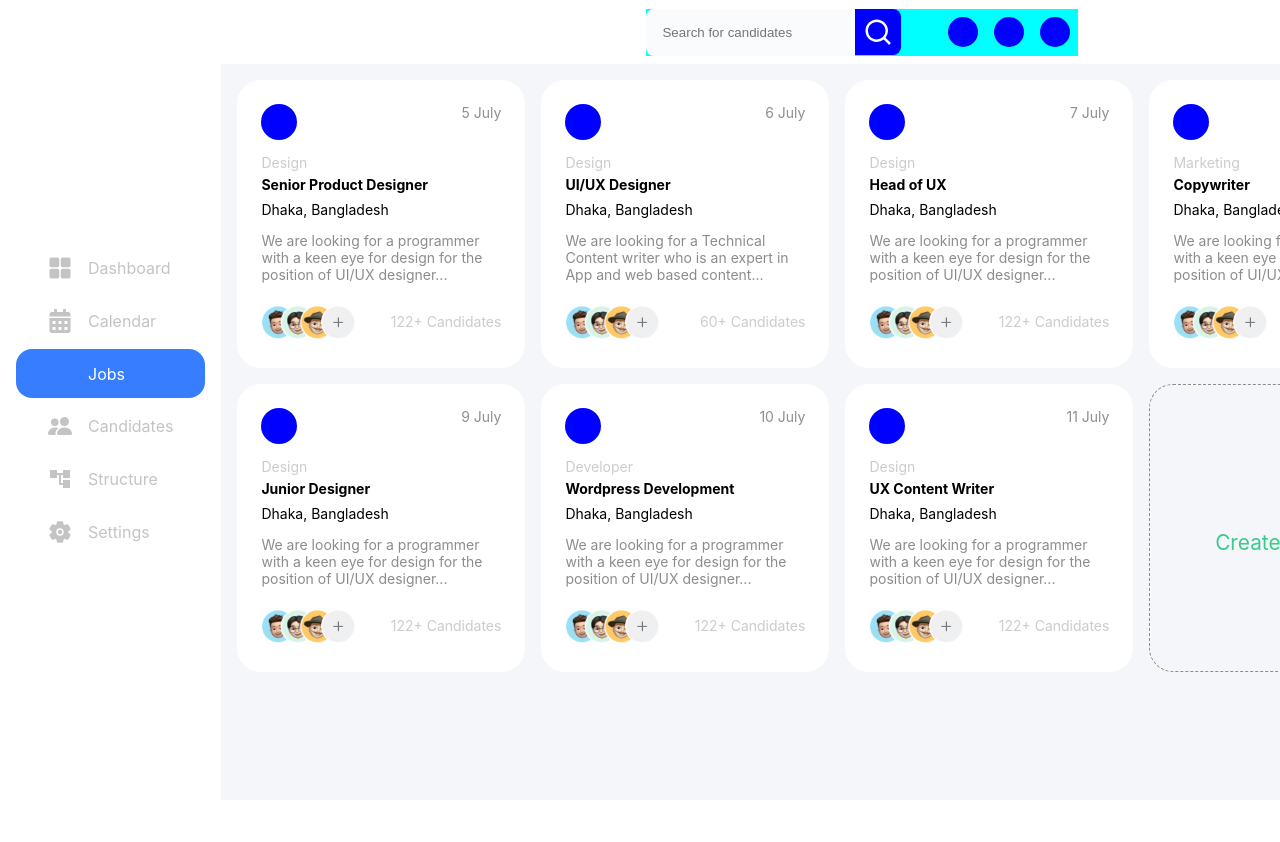
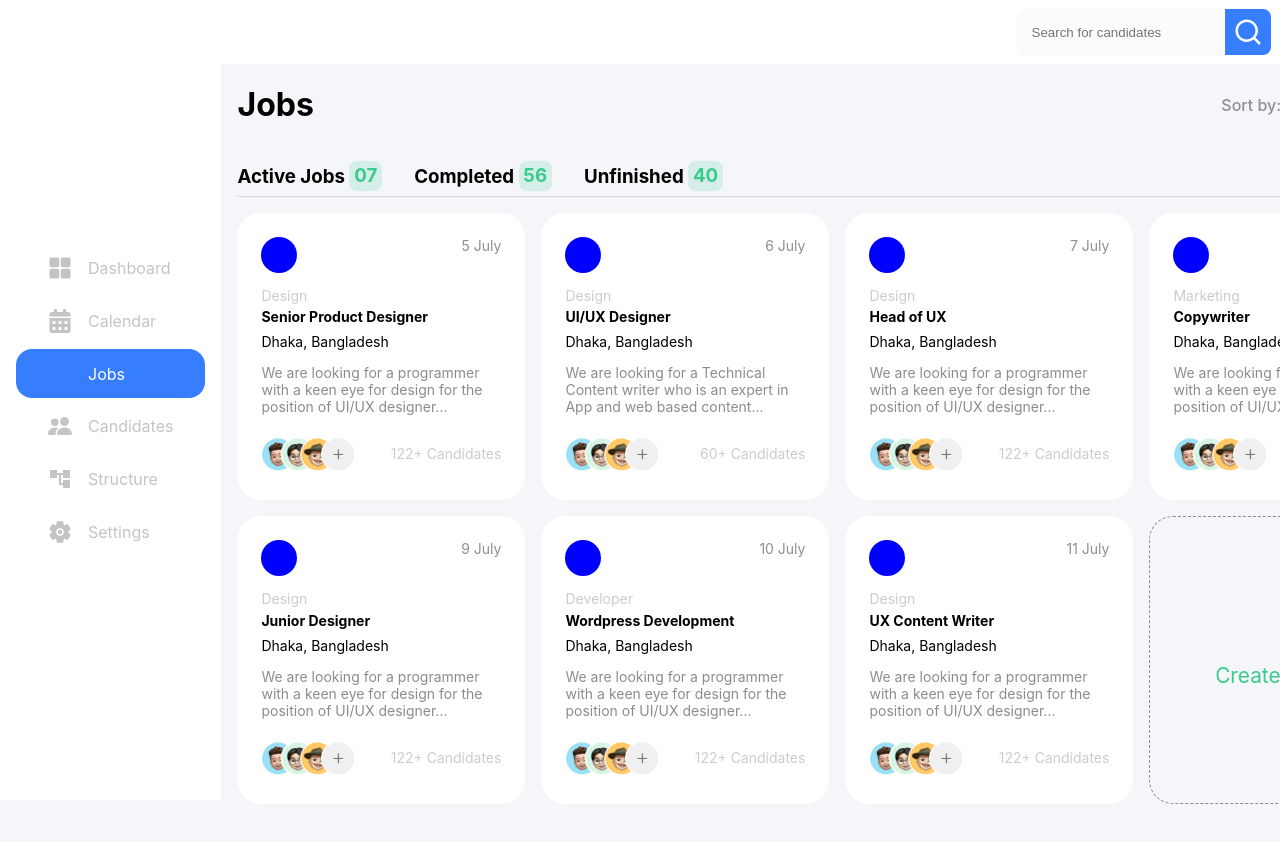
Before and after one commit to Saswati1701/HRMDashboard, a React (Create React App) app: page /Jobs in a window 1280 px wide. Shown: the top 842 px of the page. Before the commit the page ends 800 px from the top, so only its background shows below. Built offline with nearby package versions, Linux system fonts and the light colour scheme; some icons are missing.

Commit message:
jobs navbar built

```diff
--- a/src/components/topbar/Topbar.jsx
+++ b/src/components/topbar/Topbar.jsx
@@ -1,6 +1,9 @@
 import React from 'react'
 import './topbar.css'
 import { RiSearchLine } from "react-icons/ri";
+import { BsQuestionCircleFill } from "react-icons/bs";
+import { BiSolidBellRing } from "react-icons/bi";
+
 
 const Topbar = () => {
   return (
@@ -8,11 +11,11 @@ const Topbar = () => {
       <div className='place-search-profile'>
         <div className='search-bar'>
           <input type="text" placeholder="Search for candidates" style={{border:'none', padding:'1rem' , borderRadius:'0.5rem 0 0 0.5rem',  backgroundColor:"#FAFBFD  "}} />
-          <RiSearchLine color='white' size={30} style={{ backgroundColor:"blue", borderRadius:'0 0.5rem 0.5rem 0', padding:'0.5rem'}}/>
+          <RiSearchLine color='white' size={30} style={{ backgroundColor:"#377DFF", borderRadius:'0 0.5rem 0.5rem 0', padding:'0.5rem'}}/>
         </div>
         <div className="profile">
-          <div className='circles'></div>
-          <div className='circles'></div>
+          <BsQuestionCircleFill/>
+          <BiSolidBellRing/>
           <div className='circles'></div>
         </div>
       </div>
--- a/src/components/topbar/topbar.css
+++ b/src/components/topbar/topbar.css
@@ -4,9 +4,9 @@
     width: 100%;
     display: flex;
     flex-direction: row;
-    justify-content: center;
+    justify-content: flex-end;
     align-items: center;
-    padding:2rem 1.5rem;
+    padding:2rem 1rem 2rem 2rem;
 
 }
 
@@ -15,7 +15,7 @@
     justify-content: space-between;
     align-items: center;
     width: 35%;
-    background-color: aqua;
+    margin-right: 2.5rem;
 }
 .search-bar{
     display: flex;
@@ -28,7 +28,7 @@
 .circles{
     height: 30px;
     width: 30px;
-    background-color: blue;
+    background-color: #377DFF;
     border-radius: 50%;
     margin: 0.5rem;
 }
--- a/src/containers/jobs/Jobs.jsx
+++ b/src/containers/jobs/Jobs.jsx
@@ -3,6 +3,9 @@ import './jobs.css'
 import Avatars from '../../images/avatars.png'
 import { HiOutlinePlus } from "react-icons/hi";
 import Topbar from '../../components/topbar/Topbar';
+import { Divider } from '@mui/material';
+import { BiSolidCalendar } from "react-icons/bi";
+import { BsQuestionCircleFill } from "react-icons/bs";
 
 
 const jobInfo=[
@@ -91,6 +94,18 @@ const Jobs = () => {
   return (
     <div>
       <Topbar/>
+      <div className='jobs-header'>
+        <div className='jobs-title'>
+          <h1>Jobs</h1>
+          <p className='sort' > <span style={{color:'#8F8F8F'}}>Sort by: </span> <span>Creation date</span> <span style={{display:'flex', justifyContent:'center', alignItems:'center'}}><BiSolidCalendar size={25}/></span></p>
+        </div>
+        <div className='jobs-nav'>
+          <h3>Active Jobs <span className='jobs-nav-count'>07</span></h3>
+          <h3>Completed <span className='jobs-nav-count'>56</span></h3>
+          <h3>Unfinished <span className='jobs-nav-count'>40</span></h3>
+        </div>
+        <Divider/>
+      </div>
       <div className='Jobs'>
 
         {jobInfo.map((val, ind)=>{ return (
--- a/src/containers/jobs/jobs.css
+++ b/src/containers/jobs/jobs.css
@@ -1,3 +1,40 @@
+.jobs-header{
+    margin-left: 1rem;
+}
+.jobs-title{
+    display: flex;
+    justify-content: space-between;
+    align-items: center;
+}
+.sort{
+    margin-right:1.5rem;
+    display:flex;
+    justify-content:center;
+    align-items:center;
+    font-weight: 500;
+}
+.sort>*{
+    margin-left: 0.7rem;
+}
+.jobs-nav{
+    display: flex;
+}
+.jobs-nav>*{
+    margin-right: 2rem;
+    margin-bottom: 0.5rem;
+}
+
+.jobs-nav>*:hover{
+    cursor: pointer;
+}
+
+.jobs-nav-count{
+    color: #38CB89;
+    background-color: #d6eee9;
+    padding: 0.2rem 0.3rem;
+    border-radius: 0.5rem;
+}
+
 .job-card-component{
     width: 240px;
     background-color: white;
```
Also changed, not shown: src/images/gamer.png (added), 1 other file (tests, documents, lock files or other folders).
